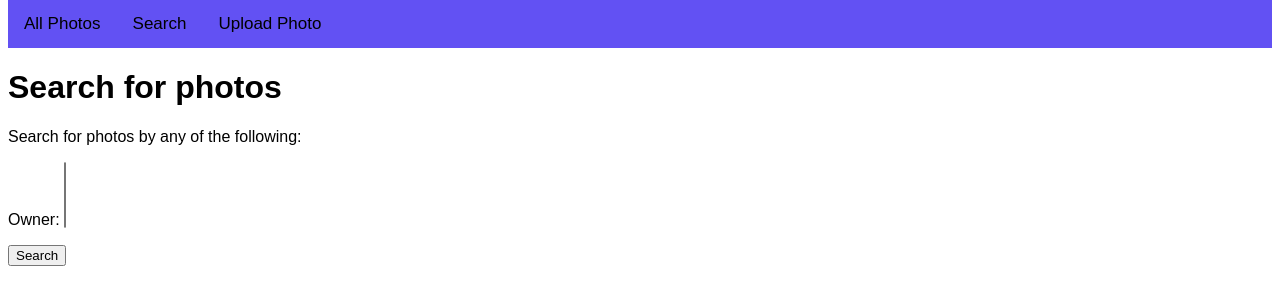
After one commit to EarthSquirrel/django-photo-album, a Django app: page /photos/search/ in a window 1280 px wide. The commit adds this page. Shown: the top 305 px of the page. Run offline with Django 3.2, Linux system fonts and the light colour scheme; data that the repository does not hold is empty; some libraries are stand-ins or nearby versions.

Commit message:
Added search functionality

```diff
--- a/photoAlbum/photoAlbum/settings.py
+++ b/photoAlbum/photoAlbum/settings.py
@@ -26,7 +26,7 @@ SECRET_KEY = '@2i8soi8=ztsmo&1ego(syn@c79c&d&9gyl#ekwm-csqopvr#5'
 # SECURITY WARNING: don't run with debug turned on in production!
 DEBUG = True
 
-ALLOWED_HOSTS = []
+ALLOWED_HOSTS = ['192.168.1.107', 'localhost']
 
 
 # Application definition
--- a/photoAlbum/photos/forms.py
+++ b/photoAlbum/photos/forms.py
@@ -29,6 +29,11 @@ class AddAttributesForm(forms.Form):
 
 
 
+class SearchForm(forms.Form):
+    owner = forms.ModelMultipleChoiceField(queryset=models.Person.objects.all(),
+        required=False, widget=ac.ModelSelect2Multiple(url='/photos/person-ac/'))
+
+
 class FileFieldForm(forms.Form):
     file_field = forms.FileField(widget=forms.ClearableFileInput(
                                  attrs={'multiple': True}))
--- a/photoAlbum/photos/templates/photos/base.html
+++ b/photoAlbum/photos/templates/photos/base.html
@@ -65,6 +65,8 @@
             <a class="navbar-brand"
                 href="{% url 'photos:medium_photo_list' %}">All Photos</a>
             <a class="navbar-brand"
+                href="{% url 'photos:search' %}">Search</a>
+            <a class="navbar-brand"
                 href="{% url 'photos:upload' %}">Upload Photo</a>
         </div>
     </header>
--- /dev/null
+++ b/photoAlbum/photos/templates/photos/search_view.html
@@ -0,0 +1,16 @@
+{% extends 'photos/base.html' %}
+{% load static %}
+{% block content %}
+<h1> Search for photos </h1>
+<p> Search for photos by any of the following: </p>
+ <form action="{% url 'photos:search_results' %}" method="GET" enctype="multipart/form-data">
+    {{ form.as_p }}
+    <input type="submit" value="Search" />
+</form>
+{% endblock %}
+
+{% block footer %}
+<script type="text/javascript" src="{% static 'admin/js/vendor/jquery/jquery.js' %}"></script>
+
+{{ form.media }}
+{% endblock %}
--- a/photoAlbum/photos/urls.py
+++ b/photoAlbum/photos/urls.py
@@ -11,6 +11,9 @@ urlpatterns = [
          name='photo_details'),
     path('all-photos-medium/', views.MediumPhotoListView.as_view(),
          name='medium_photo_list'),
+    path('search/', views.SearchView.as_view(), name='search'),
+    path('search-results/', views.SearchResultsView.as_view(),
+         name='search_results'),
     # Autocomplete urls
     path('person-ac/', views.PersonAC.as_view(),
          name='person_ac'),
--- a/photoAlbum/photos/views.py
+++ b/photoAlbum/photos/views.py
@@ -1,4 +1,5 @@
 from django.views.generic.edit import FormView, CreateView
+from django.utils.datastructures import MultiValueDictKeyError
 # “from django.views.generic.list import ListView
 import django.views.generic as genViews
 from photos import forms, models, utils
@@ -53,6 +54,31 @@ class UploadPhotoView(CreateView):
             # result_str = 'success upload {}'.format(photo.photo_hash)
         return HttpResponseRedirect(reverse('photos:photo_details',
                                     kwargs={'pk': int(photo.pk)}))
+
+
+class SearchView(FormView):
+    form_class = forms.SearchForm
+    template_name = 'photos/search_view.html'
+    success_url = ''
+
+
+class SearchResultsView(genViews.ListView):
+    model = models.Photo
+    context_object_name = 'photo_list'
+    template_name = 'photos/medium_photo_list.html'
+    paginate_by = 50
+
+    def get_queryset(self):
+        qs = models.Photo.objects.all()
+        try:
+            i = self.request.GET.getlist('owner')
+            orig = qs
+            for ii in i:
+                qs = qs | orig.filter(owner=ii)
+        except MultiValueDictKeyError:
+            pass
+        # if self.request.GET.getList('owner')
+        return qs
 
 
 # TODO: Figure out how to  upload multiple images at a time
```
